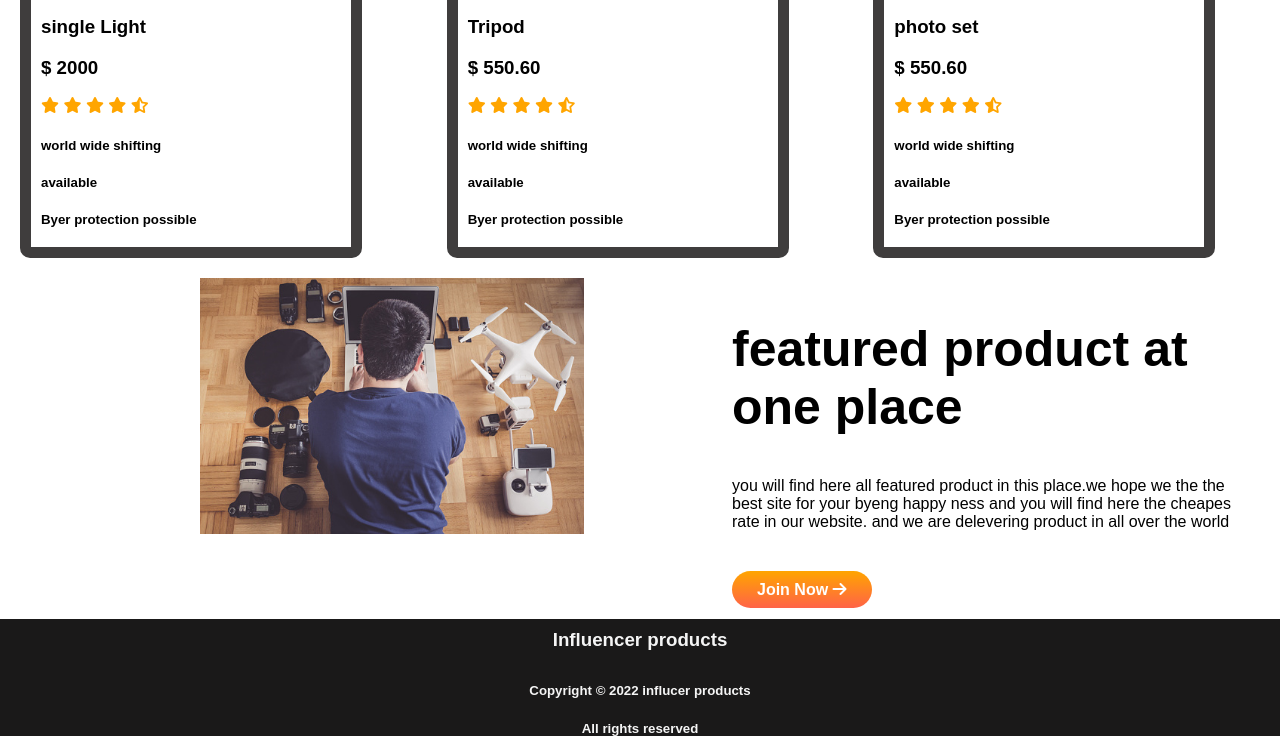
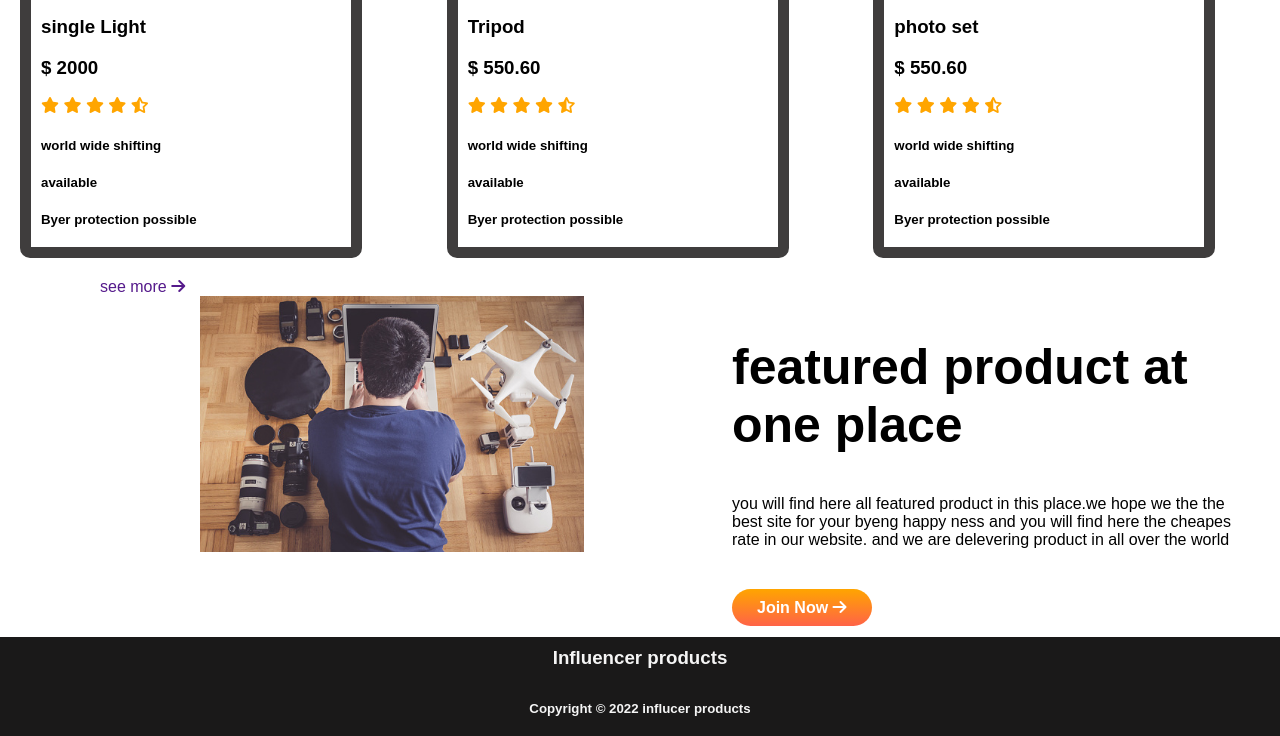
Before and after one commit to ahosanhabib786/Influance, a plain HTML site: page index.html in a window 1280 px wide. Shown: the part 2079-2815 px from the top of the page. Drawn offline with Linux system fonts and the light colour scheme.

Commit message:
aff footer

```diff
--- a/index.html
+++ b/index.html
@@ -230,6 +230,9 @@
                 </div>
             </div>
         </section>
+        <section>
+           <a id="see-more" href="">see more <i class="fas fa-arrow-right"></i> </a>
+        </section>
         <section class=" flexible-container">
             <div class="half-width">
                 <img src="midea/images/feture-pic.jpg" alt="">
--- a/styles/style.css
+++ b/styles/style.css
@@ -77,3 +77,10 @@ footer{
     margin-top: 20px;
     padding: 10px;
 }
+#see-more{
+    text-decoration:none;
+    color:tomato ,orange;
+    text-align:right;
+    margin-bottom: 100px;
+    padding: 100px;
+}
```
